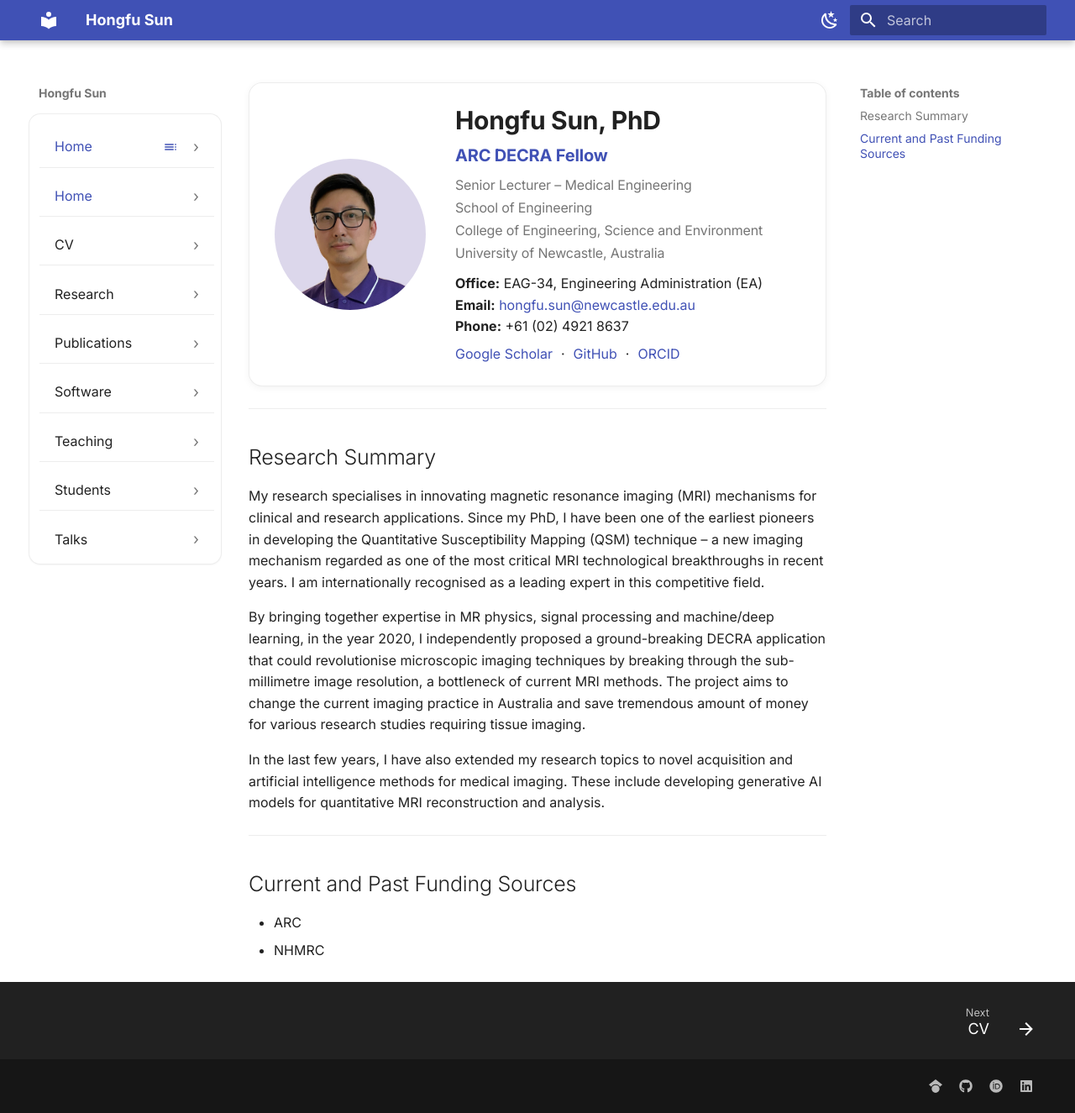
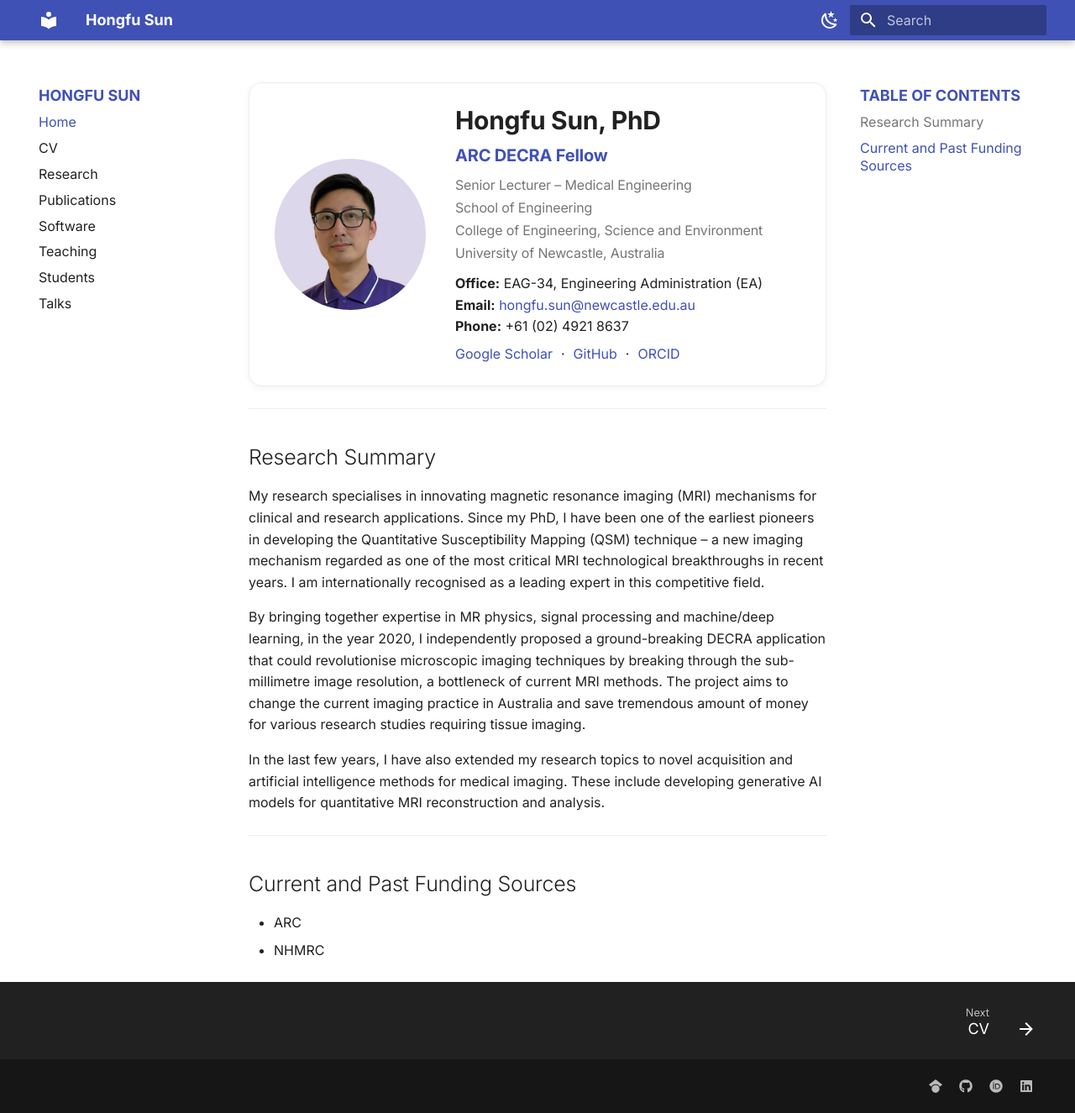
Before and after one commit to sunhongfu/sunhongfu.github.io, an MkDocs documentation site: the page built from docs/index.md, in a window 1280 px wide and 1325 px high. Shown: the whole window at 84% size. Built offline with MkDocs 1.6.1 and Material for MkDocs 9.7.7, drawn with Linux system fonts in a browser that asks for light colours.

Commit message:
change back

```diff
--- a/docs/assets/extra.css
+++ b/docs/assets/extra.css
@@ -1,35 +1,35 @@
-/* ===== Navigation (left sidebar) with card style ===== */
-.md-sidebar--primary .md-nav__list {
-  background: var(--md-default-bg-color);
-  border: 1px solid var(--md-default-fg-color--lightest);
-  border-radius: 14px;
-  box-shadow: 0 1px 2px rgba(0,0,0,.04);
-  overflow: hidden;
-  margin-top: .75rem;
-  padding: .25rem 0;
+/* ===== Navigation (left sidebar) ===== */
+.md-nav__title {
+  font-size: 0.9rem;
+  font-weight: 700;
+  color: var(--md-primary-fg-color);
+  text-transform: uppercase;  /* optional */
 }
 
-.md-sidebar--primary .md-nav__item > .md-nav__link {
-  display: flex;
-  align-items: center;
-  justify-content: space-between;   /* text left, arrow right */
-  padding: .6rem .9rem;
-  font-size: 0.8rem;
-  text-decoration: none;
-  border-bottom: 1px solid var(--md-default-fg-color--lightest);
+.md-nav__link {
+  font-size: 0.8rem;   /* default ~0.7–0.8rem */
 }
 
-.md-sidebar--primary .md-nav__item:last-child > .md-nav__link {
-  border-bottom: none;  /* remove divider from last item */
+this is my previous working code, just do some cosmetic change by wrapping the list with card, add line dividers, and add arrow > at the right. do NO more than this, keep it minimal change
+
+/* ===== Table of contents (right sidebar) ===== */
+.md-sidebar--secondary .md-nav__link {
+  font-size: 0.8rem;  /* slightly larger */
 }
 
-.md-sidebar--primary .md-nav__item > .md-nav__link::after {
-  content: "›";                    /* right arrow */
-  font-size: 0.9rem;
-  color: var(--md-default-fg-color--light);
-  margin-left: .5rem;
+/* Optional: Make headings in TOC stand out more */
+.md-sidebar--secondary .md-nav__item .md-nav__link {
+  font-weight: 500;
 }
 
+/* Make "Table of contents" header more prominent */
+.md-sidebar--secondary .md-sidebar__title {
+  font-size: 0.9rem;         /* increase font size */
+  font-weight: 700;          /* bold */
+  color: var(--md-primary-fg-color);  /* use your theme’s primary color */
+  text-transform: uppercase; /* optional: make all caps */
+  margin-bottom: 0.5rem;     /* spacing below */
+}
 /* ===== Homepage: two-column hero card ===== */
 .md-typeset .hero-card {
   display: grid;
```
